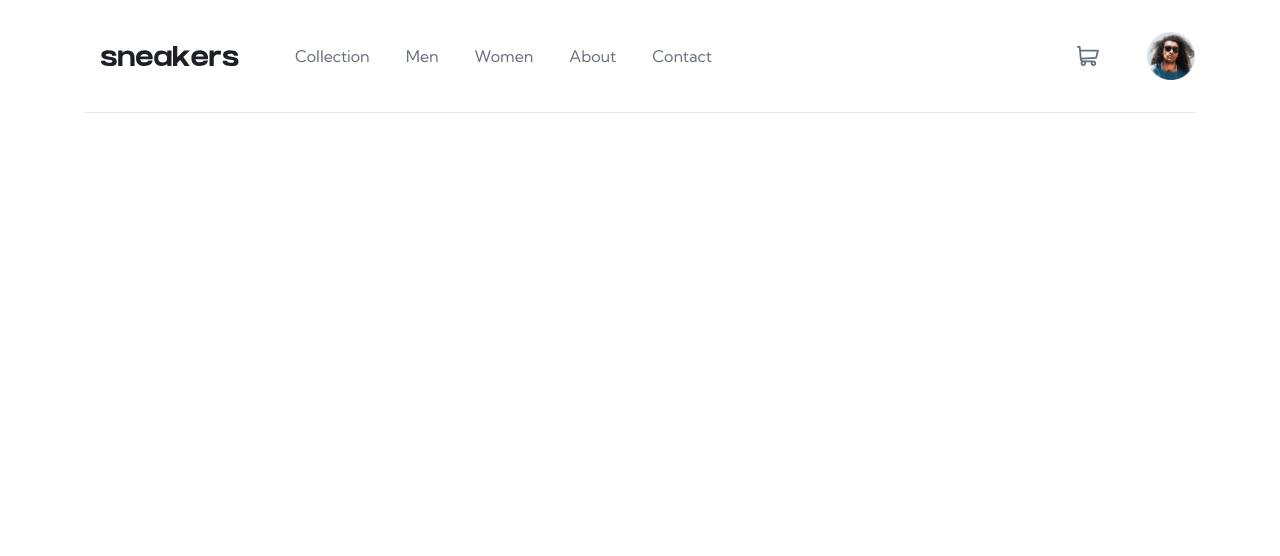
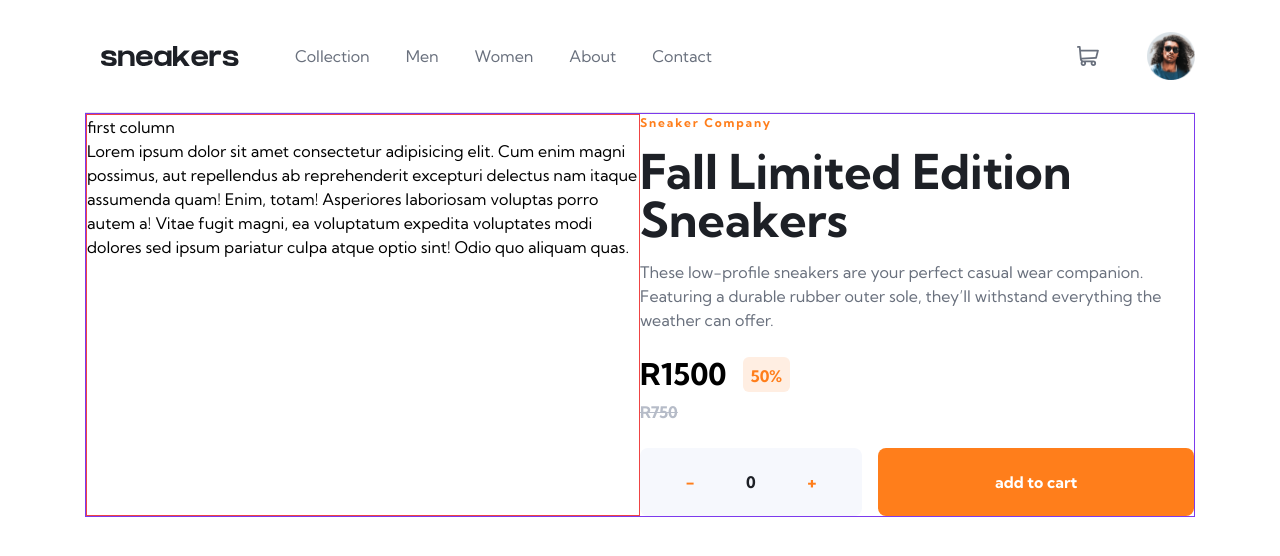
Before and after one commit to zetmosoma10/ecommerce-product-page, a React (Vite) app: page / in a window 1280 px wide. Shown: the top 556 px of the page. Built offline with nearby package versions, Linux system fonts and the light colour scheme.

Commit message:
build Product page grid

```diff
--- a/src/App.tsx
+++ b/src/App.tsx
@@ -1,9 +1,11 @@
 import NavBar from "./components/NavBar";
+import ProductPage from "./components/ProductPage";
 
 export default function App() {
   return (
     <>
       <NavBar />
+      <ProductPage />
     </>
   );
 }
--- /dev/null
+++ b/src/components/ProductPage.tsx
@@ -0,0 +1,61 @@
+const ProductPage = () => {
+  return (
+    <section className=" max-container">
+      <div className="grid min-[920px]:grid-cols-2 border border-violet-600">
+        <div className="border border-red-500">
+          <h1>first column</h1>
+          <p>
+            Lorem ipsum dolor sit amet consectetur adipisicing elit. Cum enim
+            magni possimus, aut repellendus ab reprehenderit excepturi delectus
+            nam itaque assumenda quam! Enim, totam! Asperiores laboriosam
+            voluptas porro autem a! Vitae fugit magni, ea voluptatum expedita
+            voluptates modi dolores sed ipsum pariatur culpa atque optio sint!
+            Odio quo aliquam quas.
+          </p>
+        </div>
+        <div>
+          <p className="font-bold text-[#FF7E1B] tracking-[1.85px] text-[12px]">
+            Sneaker Company
+          </p>
+          <h2 className="font-bold text-3xl text-[#1D2026] mt-4 min-[920px]:text-5xl">
+            Fall Limited Edition Sneakers
+          </h2>
+          <p className="text-base text-[#69707D] mt-4">
+            These low-profile sneakers are your perfect casual wear companion.
+            Featuring a durable rubber outer sole, they’ll withstand everything
+            the weather can offer.
+          </p>
+          <div
+            className="flex items-center justify-between mt-6 min-[920px]:flex-col
+            min-[920px]:items-start min-[920px]:gap-2"
+          >
+            <div className="flex items-center space-x-4">
+              <span className="font-bold text-3xl text-[#1D202]">R1500</span>
+              <span className="bg-[#FFEEE2] text-[#FF7E1B] text-base font-bold rounded-md pt-[7px] px-[8px] pb-[4px] ">
+                50%
+              </span>
+            </div>
+            <span className="font-bold text-base text-[#B6BCC8] line-through">
+              R750
+            </span>
+          </div>
+          <div className="flex flex-col gap-4 mt-6 min-[920px]:flex-row ">
+            <div className="flex items-center justify-around bg-[#F6F8FD] p-5 rounded-lg min-[920px]:w-[65%]">
+              <button className="font-bold text-lg text-[#FF7E1B]">-</button>
+              <p className="font-bold text-base text-[#1D2026]">0</p>
+              <button className="font-bold text-lg text-[#FF7E1B]">+</button>
+            </div>
+            <button
+              className="text-white font-bold text-base bg-[#FF7E1B] py-[18px]
+                rounded-lg w-full min-[920px]:flex-grow-1"
+            >
+              add to cart
+            </button>
+          </div>
+        </div>
+      </div>
+    </section>
+  );
+};
+
+export default ProductPage;
```
